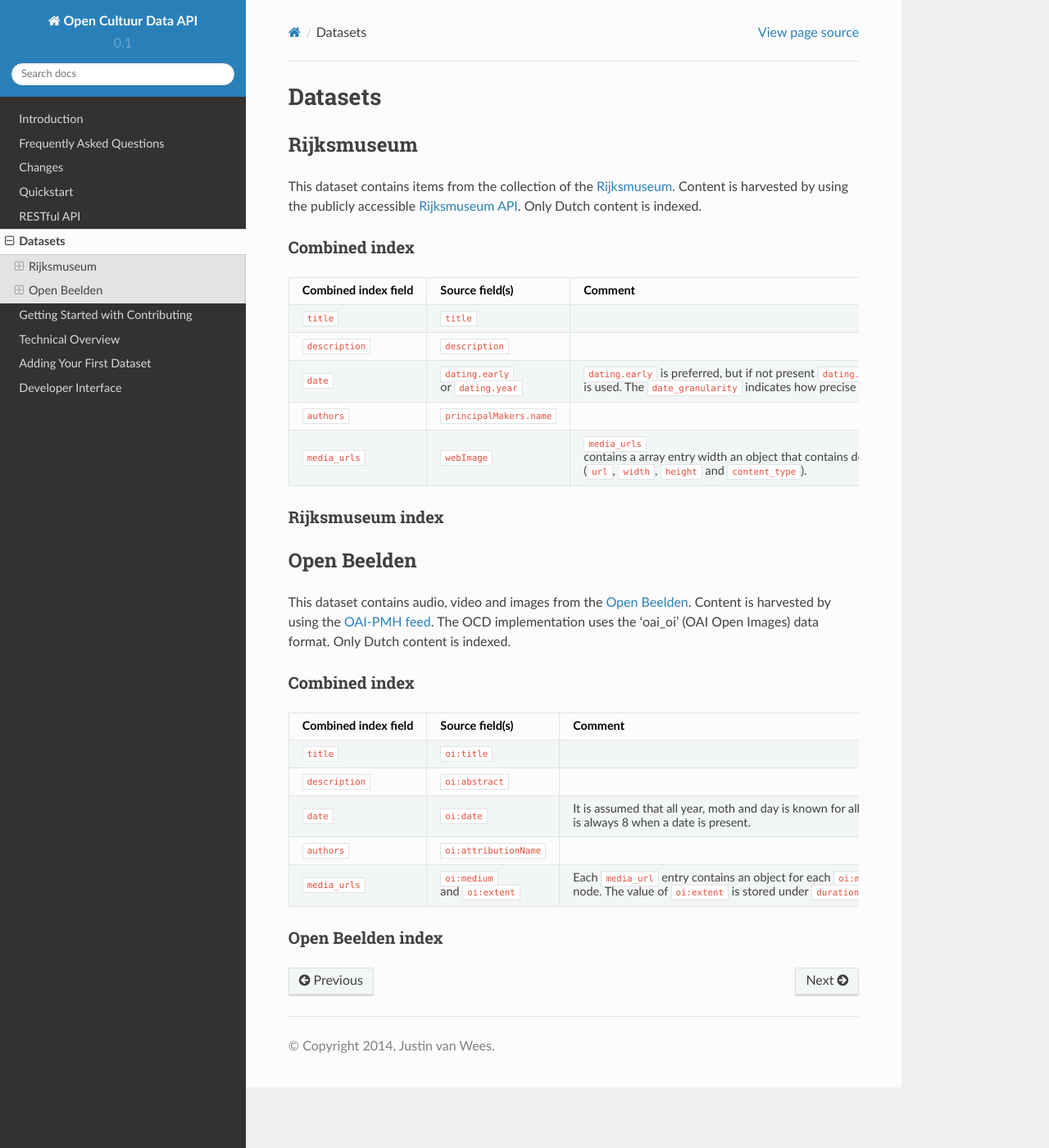
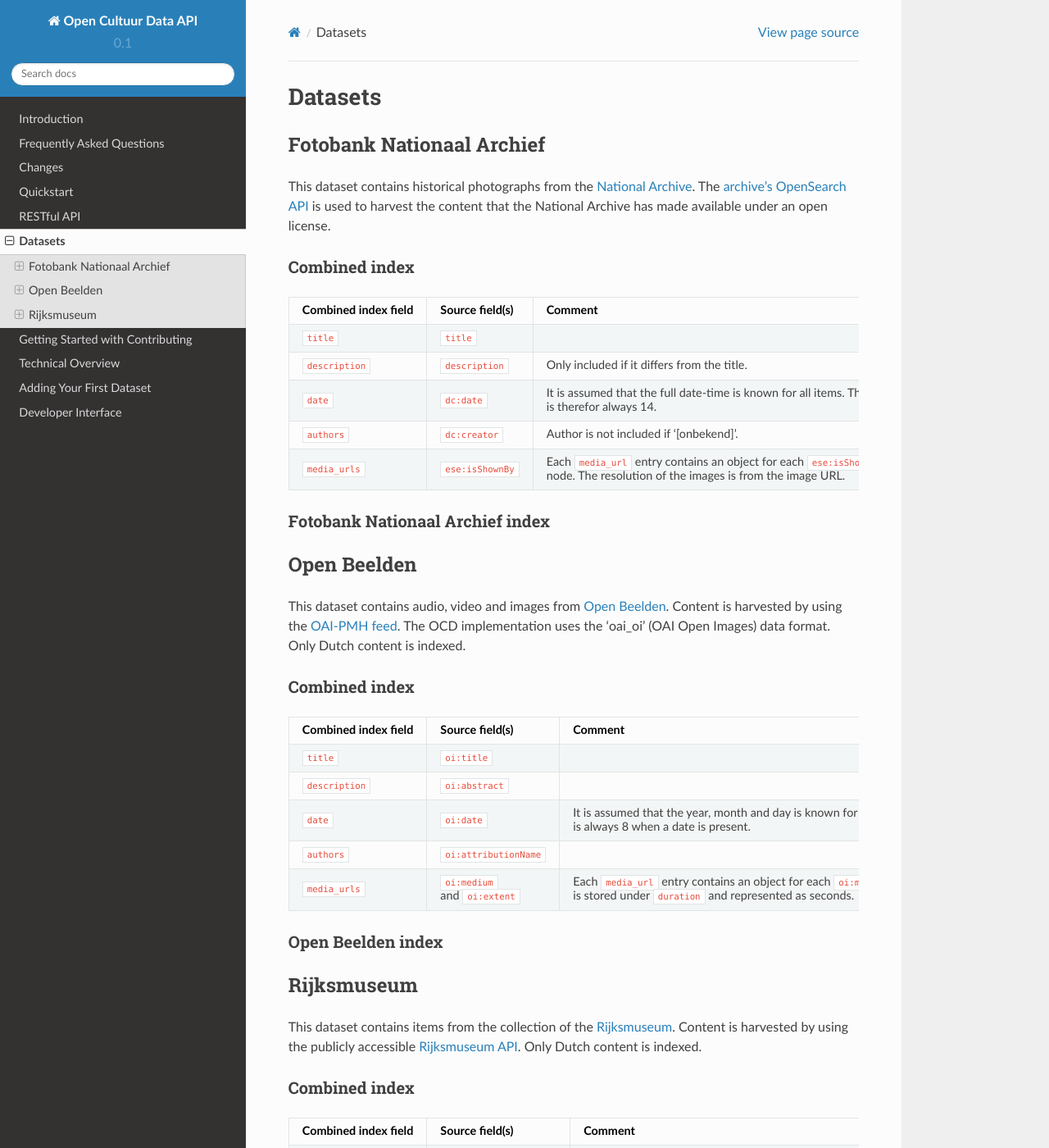
Before and after one commit to openstate/open-cultuur-data, a Sphinx documentation site: the page built from docs/user/datasets.rst, in a window 1280 px wide and 1400 px high. Shown: the whole window at 82% size. Built offline with Sphinx 7.4.7 and the Read the Docs theme 2.0.0, drawn with Linux system fonts in a browser that asks for light colours.

```diff
--- a/docs/user/datasets.rst
+++ b/docs/user/datasets.rst
@@ -2,6 +2,77 @@
 
 Datasets
 ========
+
+Fotobank Nationaal Archief
+--------------------------
+
+This dataset contains historical photographs from the `National Archive <http://www.gahetna.nl/collectie/afbeeldingen/fotocollectie>`_. The `archive's OpenSearch API <http://www.gahetna.nl/over-ons/aa-data>`_ is used to harvest the content that the National Archive has made available under an open license.
+
+
+Combined index
+^^^^^^^^^^^^^^
+
++------------------------+--------------------------------------+----------------------------------------+
+| Combined index field   | Source field(s)                      | Comment                                |
++========================+======================================+========================================+
+| ``title``              | ``title``                            |                                        |
++------------------------+--------------------------------------+----------------------------------------+
+| ``description``        | ``description``                      | Only included if it differs from the   |
+|                        |                                      | title.                                 |
++------------------------+--------------------------------------+----------------------------------------+
+| ``date``               | ``dc:date``                          | It is assumed that the full date-time  |
+|                        |                                      | is known for all items. The            |
+|                        |                                      | ``date_granularity`` is therefor       |
+|                        |                                      | always 14.                             |
++------------------------+--------------------------------------+----------------------------------------+
+| ``authors``            | ``dc:creator``                       | Author is not included if '[onbekend]'.|
++------------------------+--------------------------------------+----------------------------------------+
+| ``media_urls``         | ``ese:isShownBy``                    | Each ``media_url`` entry contains an   |
+|                        |                                      | object for each ``ese:isShownBy`` node.|
+|                        |                                      | The resolution of the images is        |
+|                        |                                      | from the image URL.                    |
++------------------------+--------------------------------------+----------------------------------------+
+
+
+Fotobank Nationaal Archief index
+^^^^^^^^^^^^^^^^^^^^^^^^^^^^^^^^
+
+
+
+Open Beelden
+------------
+
+This dataset contains audio, video and images from `Open Beelden <http://www.openbeelden.nl/>`_. Content is harvested by using the `OAI-PMH feed <http://www.openbeelden.nl/api.nl>`_. The OCD implementation uses the 'oai_oi' (OAI Open Images) data format. Only Dutch content is indexed.
+
+
+Combined index
+^^^^^^^^^^^^^^
+
++------------------------+--------------------------------------+----------------------------------------+
+| Combined index field   | Source field(s)                      | Comment                                |
++========================+======================================+========================================+
+| ``title``              | ``oi:title``                         |                                        |
++------------------------+--------------------------------------+----------------------------------------+
+| ``description``        | ``oi:abstract``                      |                                        |
++------------------------+--------------------------------------+----------------------------------------+
+| ``date``               | ``oi:date``                          | It is assumed that the year, month and |
+|                        |                                      | day is known for all dates.            |
+|                        |                                      | Therefor, ``date_granularity`` is      |
+|                        |                                      | always 8 when a date is present.       |
++------------------------+--------------------------------------+----------------------------------------+
+| ``authors``            | ``oi:attributionName``               |                                        |
++------------------------+--------------------------------------+----------------------------------------+
+| ``media_urls``         | ``oi:medium`` and ``oi:extent``      | Each ``media_url`` entry contains an   |
+|                        |                                      | object for each ``oi:medium`` node.    |
+|                        |                                      | The value of ``oi:extent`` is stored   |
+|                        |                                      | under ``duration`` and represented as  |
+|                        |                                      | seconds.                               |
++------------------------+--------------------------------------+----------------------------------------+
+
+
+Open Beelden index
+^^^^^^^^^^^^^^^^^^
+
 
 Rijksmuseum
 -----------
@@ -34,38 +105,3 @@
 
 Rijksmuseum index
 ^^^^^^^^^^^^^^^^^
-
-
-Open Beelden
-------------
-
-This dataset contains audio, video and images from the `Open Beelden <http://www.openbeelden.nl/>`_. Content is harvested by using the `OAI-PMH feed <http://www.openbeelden.nl/api.nl>`_. The OCD implementation uses the 'oai_oi' (OAI Open Images) data format. Only Dutch content is indexed.
-
-
-Combined index
-^^^^^^^^^^^^^^
-
-+------------------------+--------------------------------------+----------------------------------------+
-| Combined index field   | Source field(s)                      | Comment                                |
-+========================+======================================+========================================+
-| ``title``              | ``oi:title``                         |                                        |
-+------------------------+--------------------------------------+----------------------------------------+
-| ``description``        | ``oi:abstract``                      |                                        |
-+------------------------+--------------------------------------+----------------------------------------+
-| ``date``               | ``oi:date``                          | It is assumed that all year, moth and  |
-|                        |                                      | day is known for all dates.            |
-|                        |                                      | Therefor, ``date_granularity`` is      |
-|                        |                                      | always 8 when a date is present.       |
-+------------------------+--------------------------------------+----------------------------------------+
-| ``authors``            | ``oi:attributionName``               |                                        |
-+------------------------+--------------------------------------+----------------------------------------+
-| ``media_urls``         | ``oi:medium`` and ``oi:extent``      | Each ``media_url`` entry contains an   |
-|                        |                                      | object for each ``oi:medium`` node.    |
-|                        |                                      | The value of ``oi:extent`` is stored   |
-|                        |                                      | under ``duration`` and represented as  |
-|                        |                                      | seconds.                               |
-+------------------------+--------------------------------------+----------------------------------------+
-
-
-Open Beelden index
-^^^^^^^^^^^^^^^^^^
```
Also changed, not shown: 1 other file.
